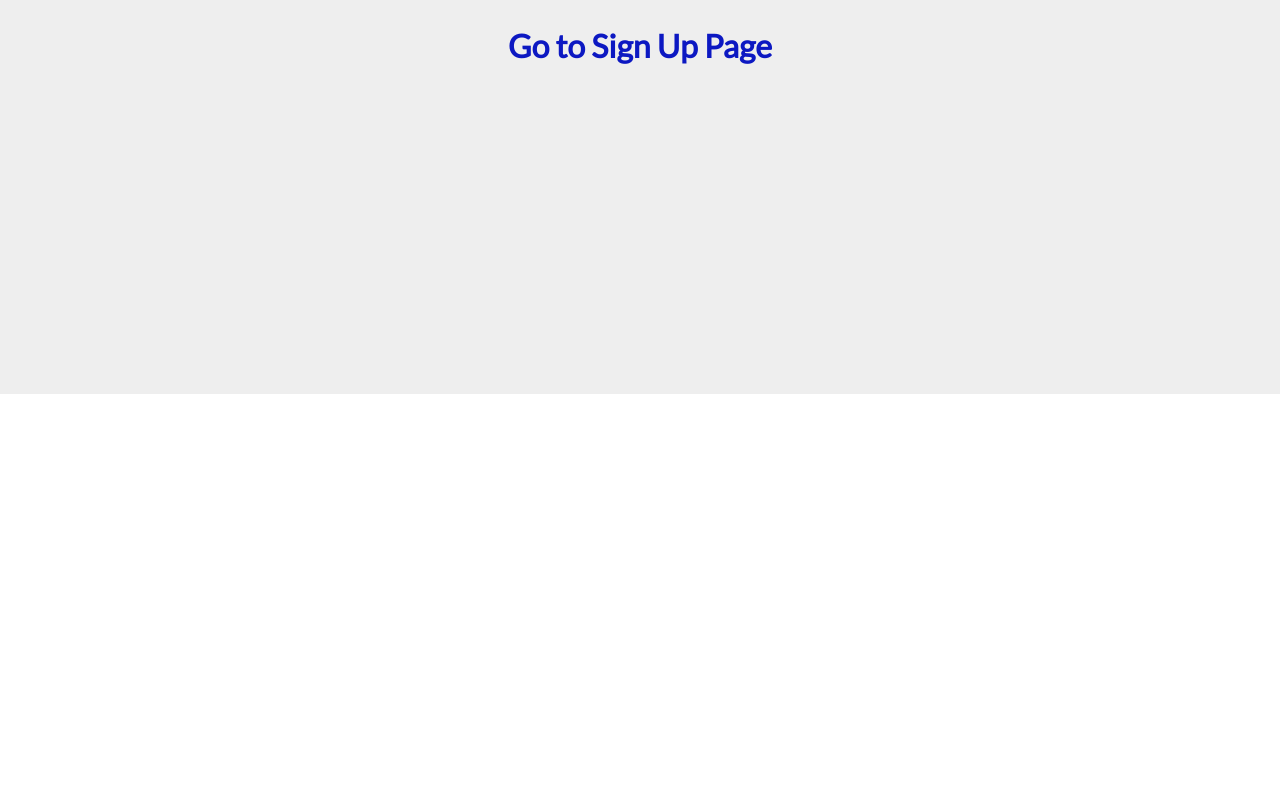
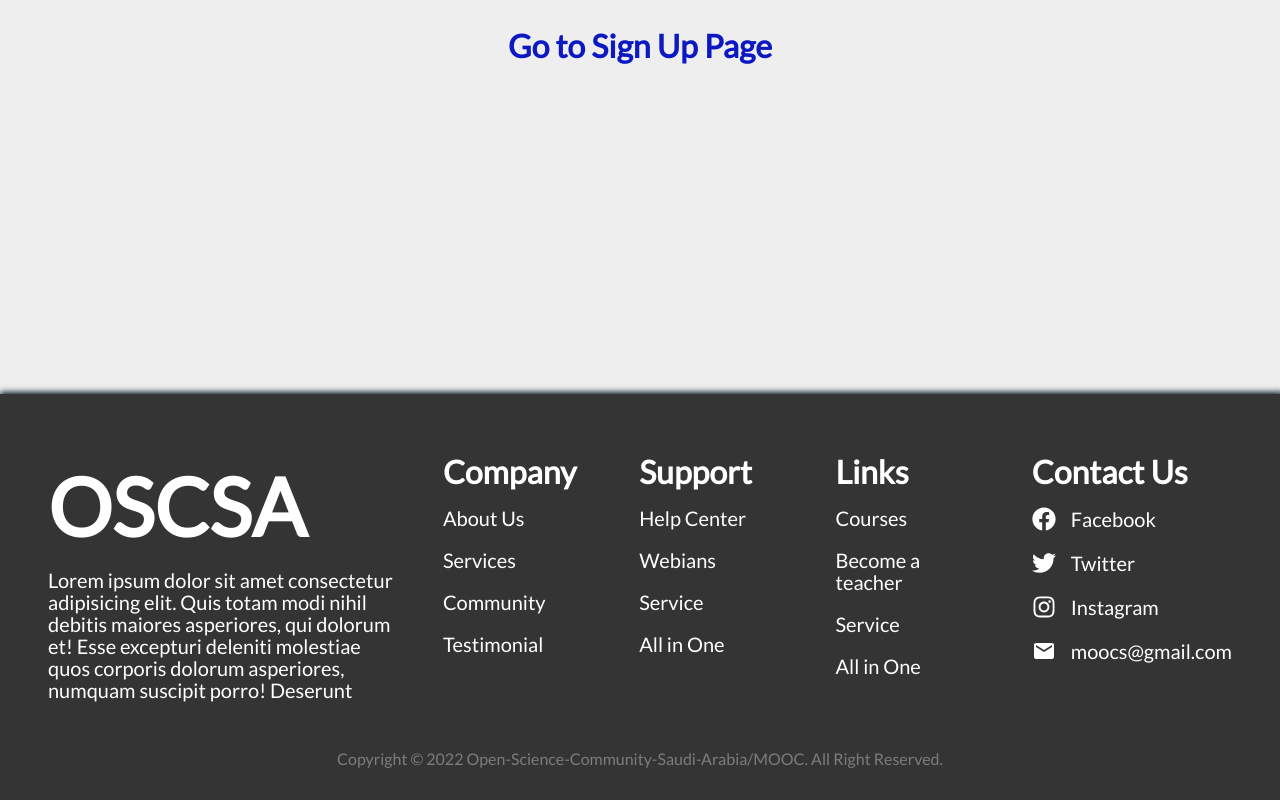
Before and after one commit to Open-Science-Community-Saudi-Arabia/MOOCs, a React (Vite) app in the folder Frontend/: page / in a window 1280 px wide. Shown: the part 406-1206 px from the top of the page. Before the commit the page ends 800 px from the top, so only its background shows below. Built offline with nearby package versions, Linux system fonts and the light colour scheme.

Commit message:
:lipstick: Develop Footer Section

```diff
--- /dev/null
+++ b/Frontend/src/components/Footer/Footer.jsx
@@ -0,0 +1,72 @@
+import { FaFacebook, FaTwitter, FaInstagram, FaLinkedin, FaPhoneAlt } from "react-icons/fa";
+import { MdEmail } from "react-icons/md";
+import { Link } from "react-router-dom";
+import "./footer.css";
+
+const Footer = () => {
+	return (
+		<footer className="footer">
+			<div className="footer-wrapper">
+				<div className="footer-summary">
+					<h1>OSCSA</h1>
+					<p>
+						Lorem ipsum dolor sit amet consectetur adipisicing elit. Quis totam modi nihil debitis
+						maiores asperiores, qui dolorum et! Esse excepturi deleniti molestiae quos corporis
+						dolorum asperiores, numquam suscipit porro! Deserunt
+					</p>
+				</div>
+				<div className="footer-links">
+					<h2>Company</h2>
+					<Link to="/">About Us</Link>
+					<Link to="/">Services</Link>
+					<Link to="/">Community</Link>
+					<Link to="/">Testimonial</Link>
+				</div>
+				<div className="footer-links">
+					<h2>Support</h2>
+					<Link to="/">Help Center</Link>
+					<Link to="/">Webians</Link>
+					<Link to="/">Service</Link>
+					<Link to="/">All in One</Link>
+				</div>
+				<div className="footer-links">
+					<h2>Links</h2>
+					<Link to="/">Courses</Link>
+					<Link to="/">Become a teacher</Link>
+					<Link to="/">Service</Link>
+					<Link to="/">All in One</Link>
+				</div>
+				<div className="footer-links">
+					<h2>Contact Us</h2>
+					<div className="contact-links">
+						<FaFacebook />
+						<a href="https://github.com/Open-Science-Community-Saudi-Arabia/MOOCs" target="_blank">
+							Facebook
+						</a>
+					</div>
+					<div className="contact-links">
+						<FaTwitter />
+						<a href="https://github.com/Open-Science-Community-Saudi-Arabia/MOOCs" target="_blank">
+							Twitter
+						</a>
+					</div>
+					<div className="contact-links">
+						<FaInstagram />
+						<a href="https://github.com/Open-Science-Community-Saudi-Arabia/MOOCs" target="_blank">
+							Instagram
+						</a>
+					</div>
+					<div className="contact-links">
+						<MdEmail />
+						<a href="mailto:#">moocs@gmail.com</a>
+					</div>
+				</div>
+			</div>
+			<div className="copyright">
+				<p>Copyright &#169; 2022 Open-Science-Community-Saudi-Arabia/MOOC. All Right Reserved.</p>
+			</div>
+		</footer>
+	);
+};
+
+export default Footer;
--- /dev/null
+++ b/Frontend/src/components/Footer/footer.css
@@ -0,0 +1,95 @@
+.footer {
+	background-color: #343434;
+	color: #fff;
+	position: relative;
+	width: 100%;
+	bottom: 0;
+	box-shadow: 2px 0px 6px 2px #091e22;
+	display: flex;
+	flex-direction: column;
+	padding: 2rem;
+	gap: 1rem;
+}
+
+.footer-wrapper {
+	display: flex;
+	flex-direction: column;
+	align-items: flex-start;
+	width: 70%;
+	gap: 2rem;
+	padding: 1rem;
+}
+
+.footer-summary {
+	color: #fff;
+	display: flex;
+	flex-direction: column;
+	align-items: flex-start;
+	gap: 15px;
+}
+
+.footer-summary > h1 {
+	font-size: 5rem;
+	font-weight: 700;
+}
+
+.footer-summary > p {
+	line-height: 22px;
+	font-size: 1.25rem;
+}
+
+.footer-links {
+	display: flex;
+	line-height: 22px;
+	flex-direction: column;
+	gap: 20px;
+	width: 70%;
+	align-items: flex-start;
+}
+
+.footer-links > h2 {
+	font-size: 2rem;
+	line-height: 28.8px;
+}
+
+.footer-links a {
+	text-decoration: none;
+	font-size: 1.25rem;
+	color: #fff;
+	transition: all 0.3s ease-in-out;
+}
+
+.contact-links {
+	display: flex;
+	gap: 15px;
+	align-items: center;
+	justify-content: space-around;
+	transition: all 0.3s ease-in-out;
+}
+
+.contact-links > svg {
+	font-size: 1.5rem;
+}
+
+.footer-links a:hover,
+.contact-links:hover {
+	color: #03c4eb;
+	transform: scale(1.08);
+}
+
+.copyright {
+	width: 100%;
+	display: flex;
+	justify-content: center;
+	font-size: 1rem;
+	color: #d5d2d275;
+}
+
+@media screen and (min-width: 1025px) {
+	.footer-wrapper {
+		flex-direction: row;
+		width: 100%;
+		gap: 3rem;
+		padding: 2rem 1rem;
+	}
+}
--- a/Frontend/src/pages/landing-page/LandingPage.jsx
+++ b/Frontend/src/pages/landing-page/LandingPage.jsx
@@ -1,5 +1,6 @@
 import React from "react";
 import { Link } from "react-router-dom";
+import Footer from "../../components/Footer/Footer";
 import Navbar from "../../components/Navbar/Navbar";
 import "./landingpage.css";
 
@@ -16,6 +17,7 @@ function LandingPage() {
 					<Link to="/signup">Go to Sign Up Page</Link>
 				</h1>
 			</div>
+			<Footer />
 		</>
 	);
 }
```
